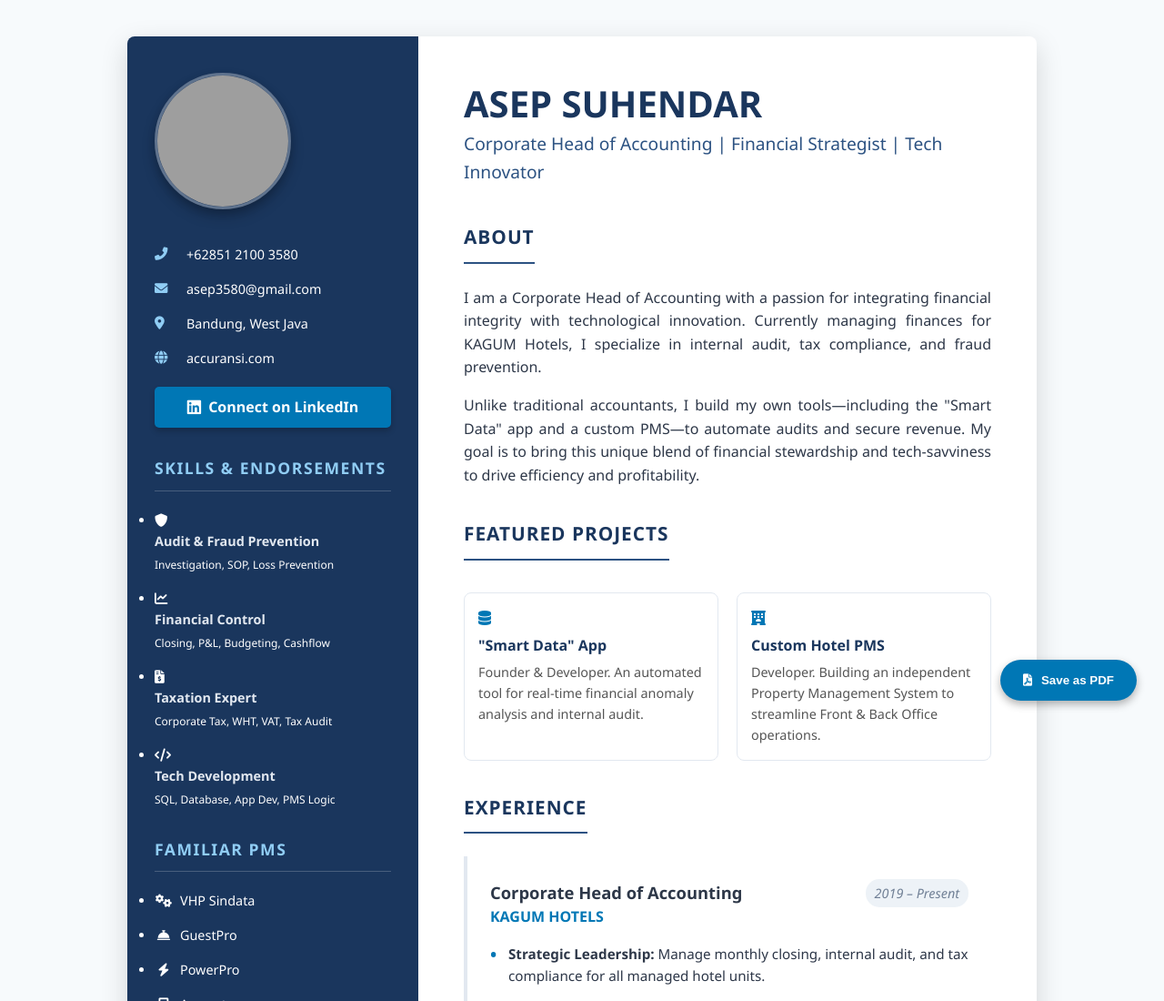
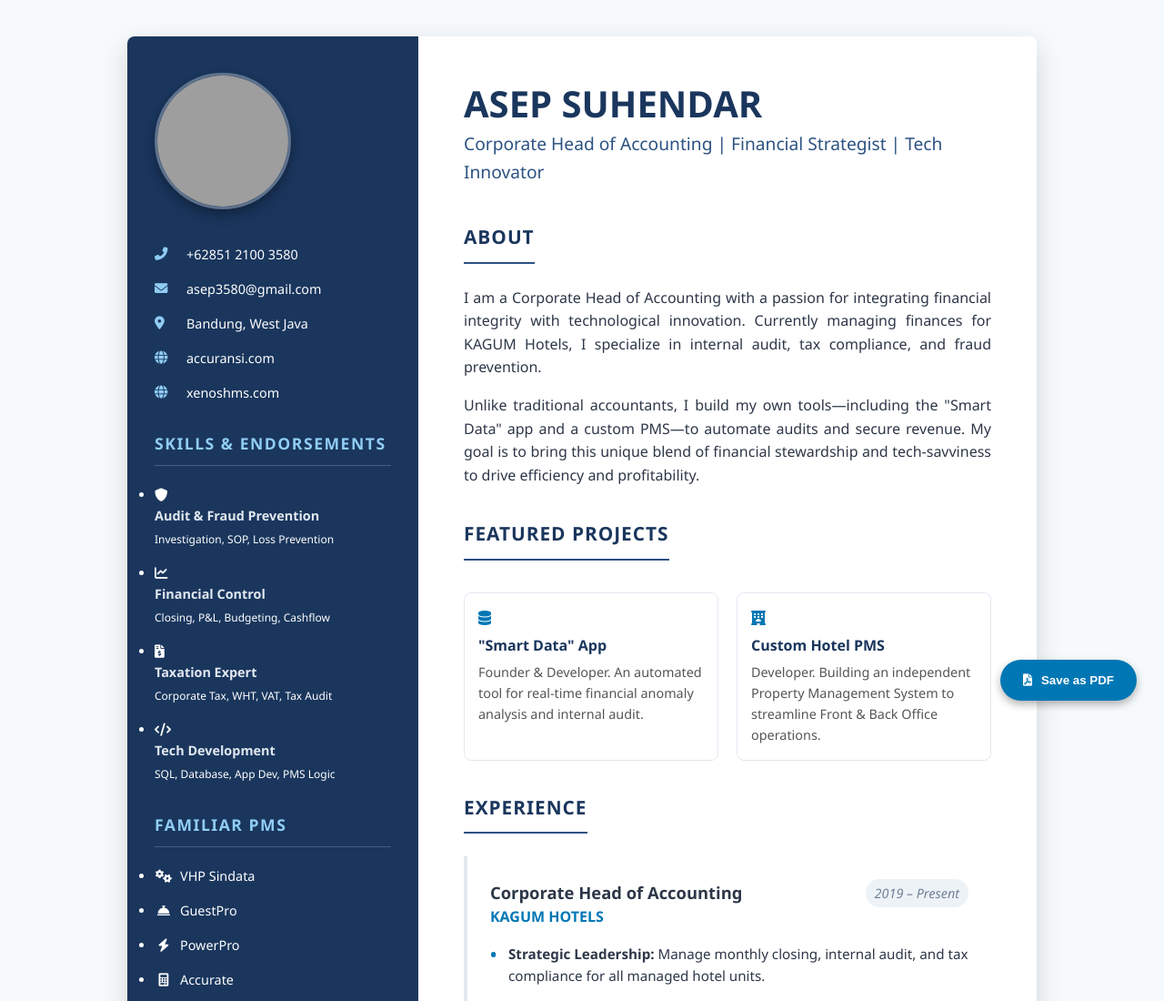
Before and after one commit to asep-gif/CV-Asep-Suhendar, a plain HTML site: page CV/index.html in a window 1280 px wide. Shown: the top 1100 px of the page at 91% size. Drawn offline with Linux system fonts and the light colour scheme; grey boxes are pictures that could not be loaded.

Commit message:
Add files via upload

```diff
--- a/CV/index.html
+++ b/CV/index.html
@@ -13,7 +13,7 @@
     <div class="cv-container">
         <!-- Sidebar -->
         <aside class="sidebar">
-            <img src="https://media.licdn.com/dms/image/v2/D5603AQFQHVdx5G_71w/profile-displayphoto-scale_200_200/B56ZehN0JwHQAY-/0/1750756443829?e=1772668800&v=beta&t=KrZM6Uf6uxBTlRlxMbbNkpM_VxRaWhnvFnQed6wX84E" alt="Profile Photo" class="profile-img">
+            <img src="logo/profile.png" alt="Profile Photo" class="profile-img">
 
             <div class="contact-info">
                 <div class="contact-item">
@@ -34,10 +34,11 @@
                     <a href="https://www.accuransi.com" target="_blank" style="color: white; text-decoration: none;">accuransi.com</a>
                 </div>
 
-                <!-- LinkedIn Integrated Button -->
-                <a href="https://www.linkedin.com/in/asep-s-22247a199/" target="_blank" class="linkedin-btn">
-                    <i class="fab fa-linkedin"></i> Connect on LinkedIn
-                </a>
+                <div class="contact-item">
+                    <i class="fas fa-globe"></i>
+                    <a href="https://www.xenoshms.com" target="_blank" style="color: white; text-decoration: none;">xenoshms.com</a>
+                </div>
+
             </div>
 
             <h2>Skills & Endorsements</h2>
```
Also changed, not shown: 1 other file.
